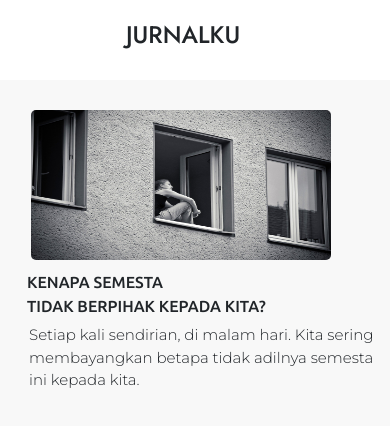
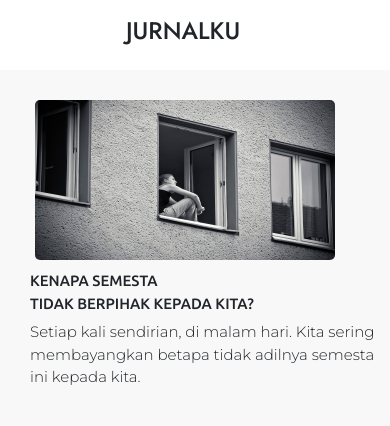
Before and after one commit to Darwanvn/jurnal.io, a plain HTML site: page index.html in a window 390 px wide. Drawn offline with nearby package versions, Linux system fonts and the light colour scheme.

Commit message:
Add files via upload
Css Commit

```diff
--- a/index.css
+++ b/index.css
@@ -1,4 +1,5 @@
 @media (max-width: 576px) {
+
 		body {
 			background-color: #F8F8F8;
 		}
@@ -6,7 +7,7 @@
 		.navbar {
 			background-color: white;
 			width: cover;
-			height: 80px;
+			height: 70px;
 		}
 
 		#stories {
@@ -18,21 +19,21 @@
 
 		#sendiri {
 			margin-top: 30px;
-			margin-left: 11%;
+			margin-left: 12%;
 			width: 300px;
-			height: 150px;
+			height: 160px;
 			border-radius: 5px 5px 5px 5px;
 		}
 
 		.judul {
 			margin-top: 10PX;
-			margin-left: 42px;
+			margin-left: 45px;
 			font-family: 'Ubuntu', sans-serif;
-			font-size: 16px;
+			font-size: 15px;
 		}
 
 		.isi {
-			margin-left: 29px;
+			margin-left: 30px;
 			margin-top: -10px;
 			font-size: 15px;
 			font-family: 'Montserrat', sans-serif;
```
